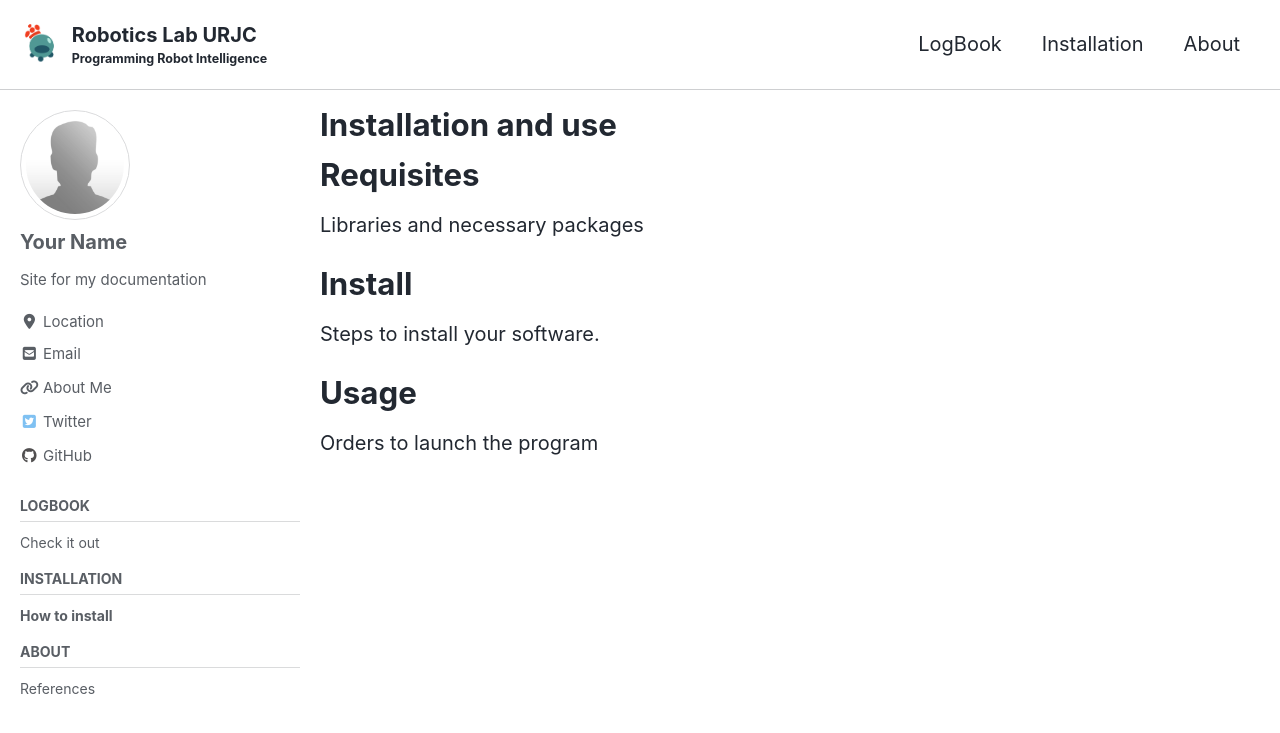
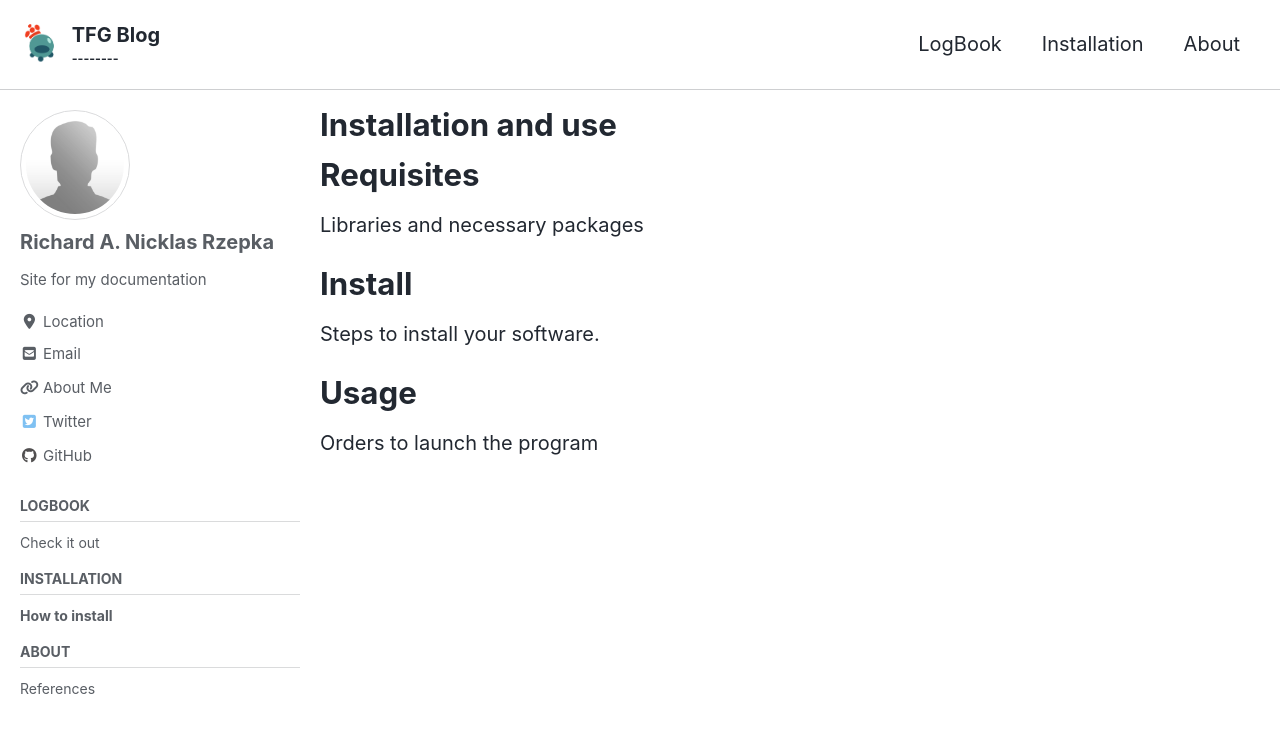
Before and after one commit to RoboticsURJC-students/2017-tfg-richard-nicklas, a Jekyll site: the page built from docs/_pages/install.md, in a window 1280 px wide and 900 px high. Shown: the top 733 px of the window. Built offline with Jekyll 4.4.1, drawn with Linux system fonts in a browser that asks for light colours; cached includes are drawn as plain includes; nearby versions of some CDN libraries.

Commit message:
Update _config.yml

```diff
--- a/docs/_config.yml
+++ b/docs/_config.yml
@@ -16,9 +16,9 @@ minimal_mistakes_skin    : "air"
 
 # Site Settings
 #locale                   : "en-US"
-title                    : "Robotics Lab URJC"
+title                    : "TFG Blog"
 title_separator          : "-"
-subtitle                 : Programming Robot Intelligence
+subtitle                 : --------
 name                     : "JdeRobot"
 description              : "Programming Robot Intelligence"
 url                      : http://jderobot.github.io
@@ -122,7 +122,7 @@ analytics:
 # PROFILE
 # Site Author
 author:
-  name             : "Your Name"
+  name             : "Richard A. Nicklas Rzepka"
   avatar           : "/assets/images/profile.jpg"
   bio              : "Site for my documentation"
   location         : "Location"
@@ -130,7 +130,7 @@ author:
   links:
     - label: "Email"
       icon: "fas fa-fw fa-envelope-square"
-      url: yourmail@domain.com
+      url: rnicklasr@gmail.com
     - label: "About Me"
       icon: "fas fa-fw fa-link"
       url: "yoursite.com"
```
